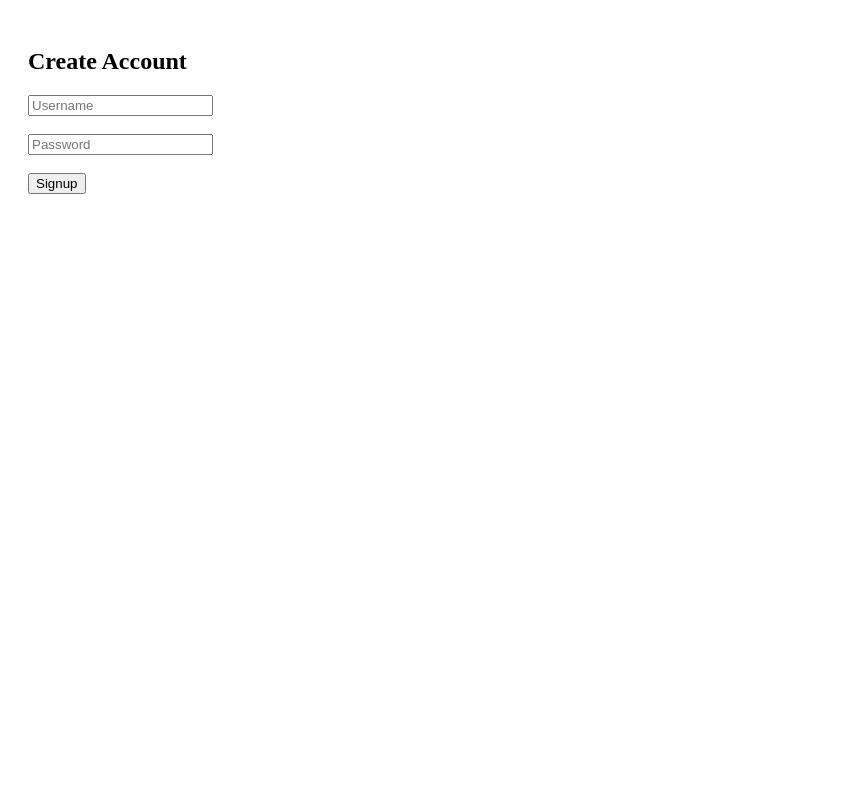
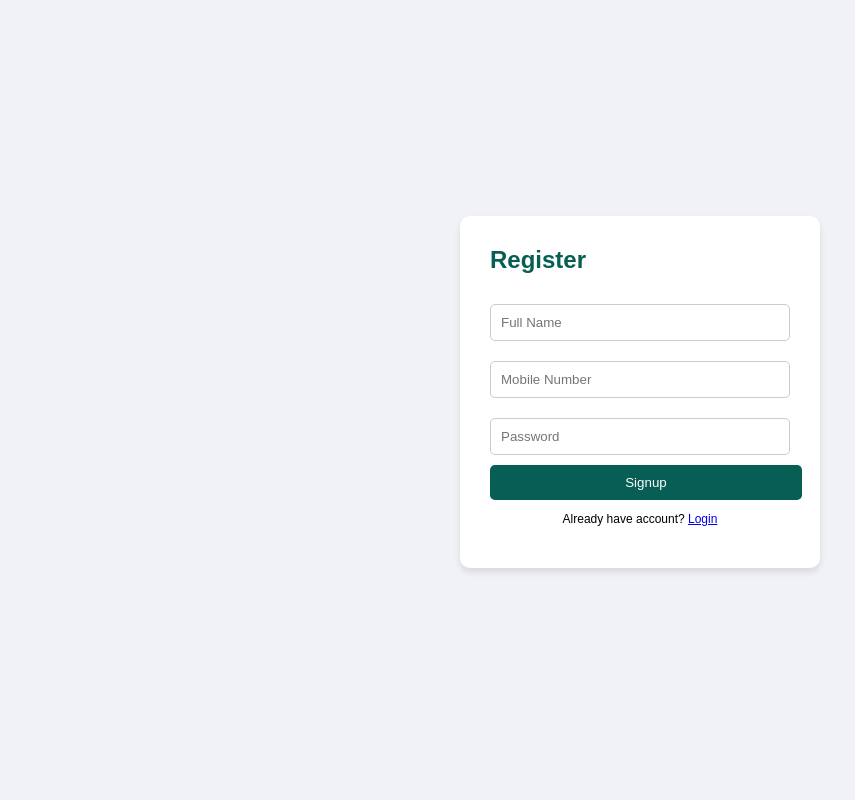
Before and after one commit to amanupadhy480-josh/Chat-Portal, a Flask app: page /signup in a window 1280 px wide. Shown: the whole page, without its empty margins (0-855 px from the left). Run offline with Flask 3, Linux system fonts and the light colour scheme.

Commit message:
Update signup.html

```diff
--- a/templates/signup.html
+++ b/templates/signup.html
@@ -1,6 +1,10 @@
-<form method="POST" style="padding: 20px;">
-    <h2>Create Account</h2>
-    <input name="username" placeholder="Username" required><br><br>
-    <input name="password" type="password" placeholder="Password" required><br><br>
-    <button type="submit">Signup</button>
-</form>
+<body style="font-family: sans-serif; background: #f0f2f5; display: flex; justify-content: center; align-items: center; height: 100vh; margin: 0;">
+    <form method="POST" style="background: white; padding: 30px; border-radius: 10px; width: 300px; box-shadow: 0 4px 6px rgba(0,0,0,0.1);">
+        <h2 style="color: #075e54; margin-top: 0;">Register</h2>
+        <input name="username" placeholder="Full Name" style="width: 100%; padding: 10px; margin: 10px 0; border: 1px solid #ccc; border-radius: 5px;" required><br>
+        <input name="mobile" placeholder="Mobile Number" style="width: 100%; padding: 10px; margin: 10px 0; border: 1px solid #ccc; border-radius: 5px;" required><br>
+        <input name="password" type="password" placeholder="Password" style="width: 100%; padding: 10px; margin: 10px 0; border: 1px solid #ccc; border-radius: 5px;" required><br>
+        <button type="submit" style="width: 104%; padding: 10px; background: #075e54; color: white; border: none; border-radius: 5px; cursor: pointer;">Signup</button>
+        <p style="font-size: 12px; text-align: center;">Already have account? <a href="/login">Login</a></p>
+    </form>
+</body>
```
